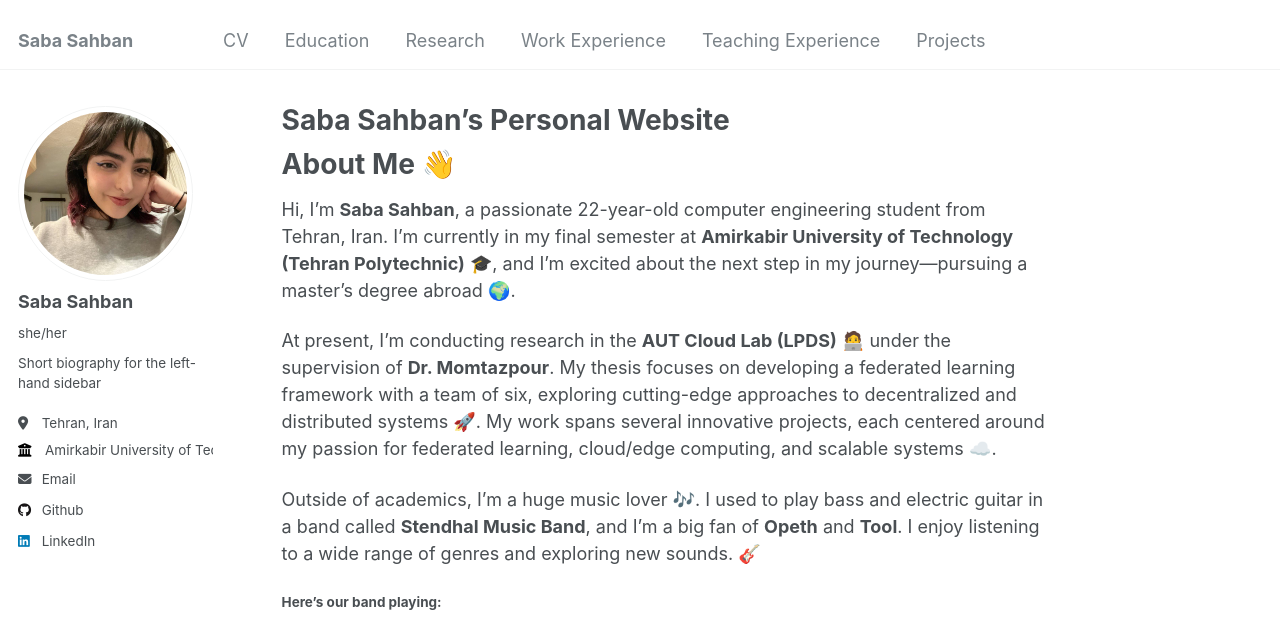
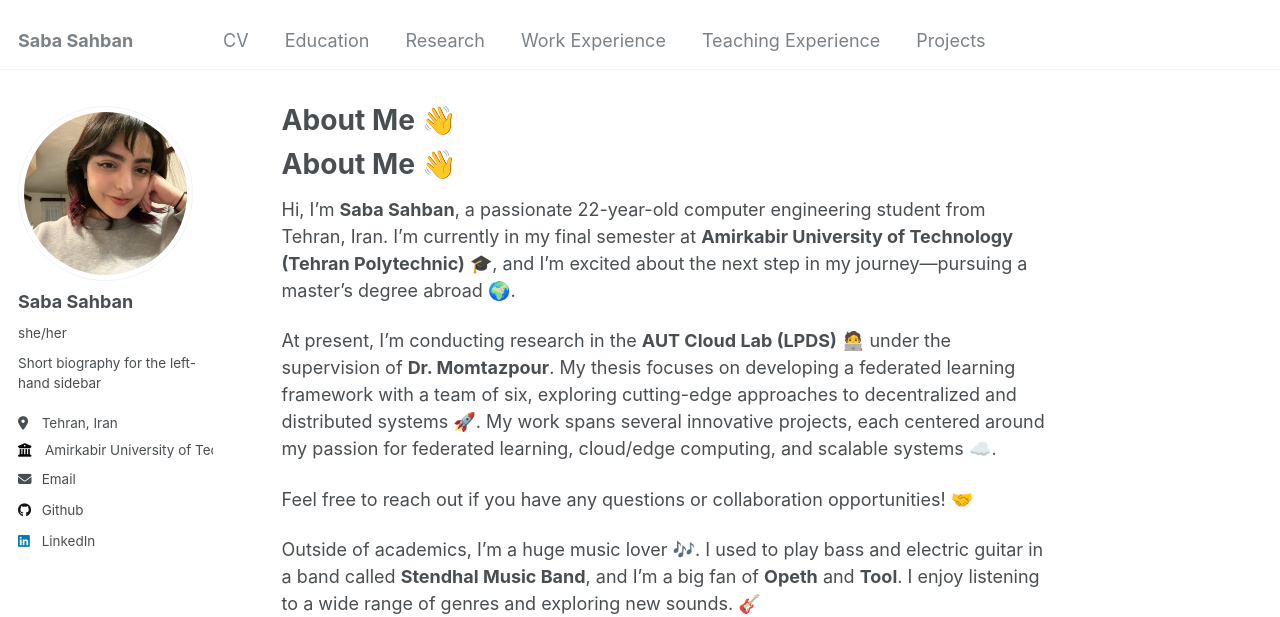
Before and after one commit to SabaSahban/sabasahban.github.io, a Jekyll site: the page built from _pages/about.md, in a window 1280 px wide and 1400 px high. Shown: the top 617 px of the window. Built offline with Jekyll 4.4.1, drawn with Linux system fonts in a browser that asks for light colours; our own code applies the rules of GitHub Pages for plain Markdown files; some of the changed text lies outside the part shown; grey boxes are pictures that could not be loaded.

```diff
--- a/_pages/about.md
+++ b/_pages/about.md
@@ -1,6 +1,5 @@
 ---
 permalink: /
-title: "Saba Sahban's Personal Website"
 author_profile: true
 redirect_from:
   - /about/
@@ -13,12 +12,12 @@ Hi, I’m **Saba Sahban**, a passionate 22-year-old computer engineering student
 
 At present, I’m conducting research in the **AUT Cloud Lab (LPDS)** 🧑‍💻 under the supervision of **Dr. Momtazpour**. My thesis focuses on developing a federated learning framework with a team of six, exploring cutting-edge approaches to decentralized and distributed systems 🚀. My work spans several innovative projects, each centered around my passion for federated learning, cloud/edge computing, and scalable systems ☁️.
 
+Feel free to reach out if you have any questions or collaboration opportunities! 🤝
+
 Outside of academics, I’m a huge music lover 🎶. I used to play bass and electric guitar in a band called **Stendhal Music Band**, and I’m a big fan of **Opeth** and **Tool**. I enjoy listening to a wide range of genres and exploring new sounds. 🎸
 
-#### Here's our band playing:
+Here's our band playing:
 
 <iframe src="https://www.instagram.com/tv/CZ3yOlalWcn/embed" width="400" height="480" frameborder="0" allowfullscreen></iframe>
 
 In my free time, I love playing **tennis** and **badminton** 🏸, and I also enjoy spending time in nature 🌿, where I can relax and recharge.
-
-Feel free to reach out if you have any questions or collaboration opportunities! 🤝
```
Also changed, not shown: _research/research.md (+23 -1 lines).
